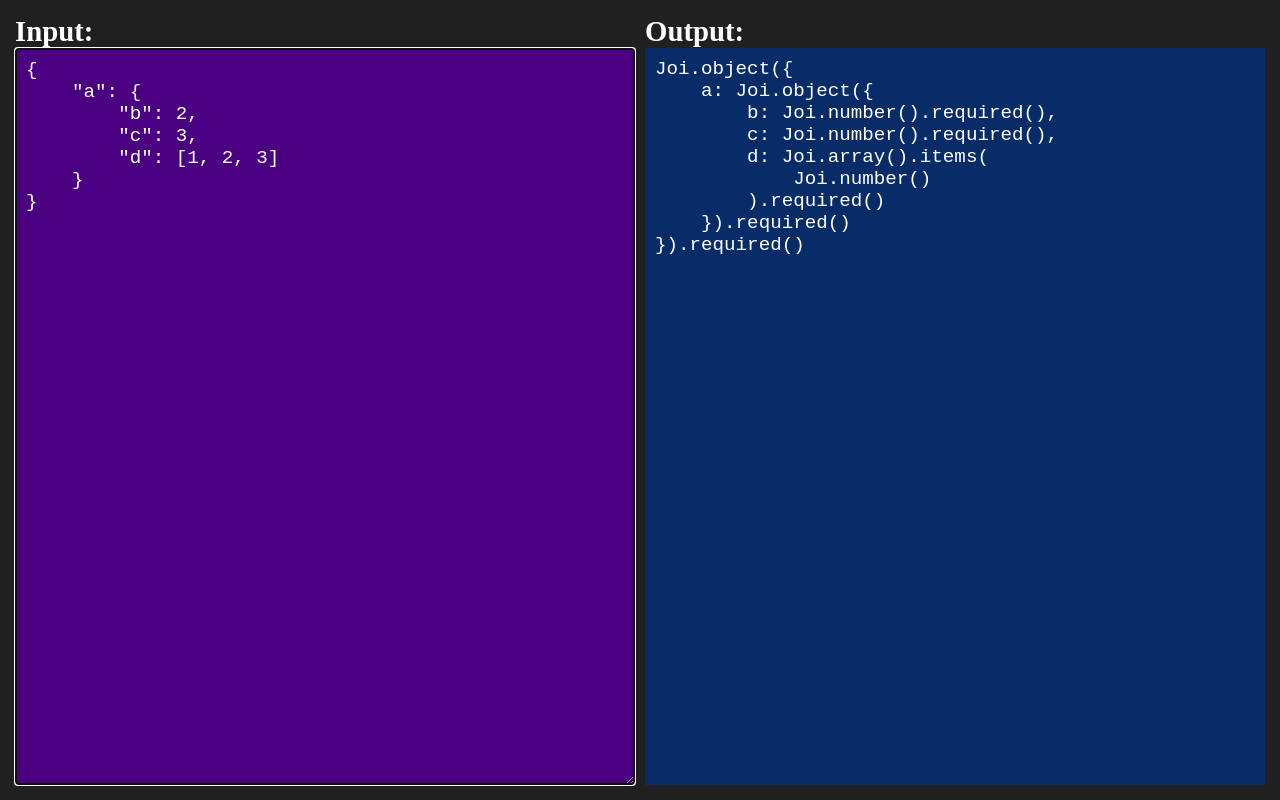
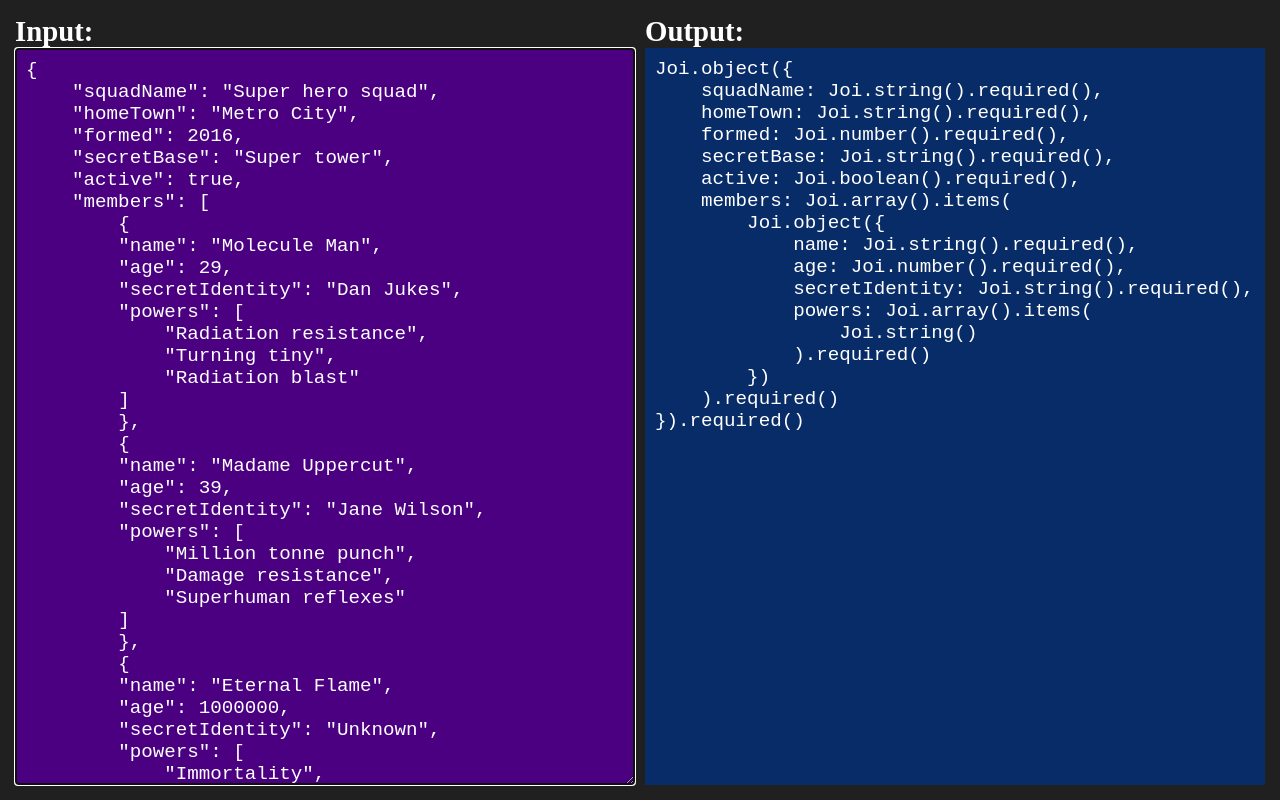
Before and after one commit to mterczynski/Joi-schema-generator, a website with bundled scripts: page public/index.html in a window 1280 px wide. Built offline with nearby package versions, Linux system fonts and the light colour scheme.

Commit message:
Update example

```diff
--- a/public/index.html
+++ b/public/index.html
@@ -14,11 +14,45 @@
                 <h2>Input:</h2>
                 <textarea id='input-textarea' class='input-textarea text-column'>
 {
-    "a": {
-        "b": 2,
-        "c": 3,
-        "d": [1, 2, 3]
-    }
+    "squadName": "Super hero squad",
+    "homeTown": "Metro City",
+    "formed": 2016,
+    "secretBase": "Super tower",
+    "active": true,
+    "members": [
+        {
+        "name": "Molecule Man",
+        "age": 29,
+        "secretIdentity": "Dan Jukes",
+        "powers": [
+            "Radiation resistance",
+            "Turning tiny",
+            "Radiation blast"
+        ]
+        },
+        {
+        "name": "Madame Uppercut",
+        "age": 39,
+        "secretIdentity": "Jane Wilson",
+        "powers": [
+            "Million tonne punch",
+            "Damage resistance",
+            "Superhuman reflexes"
+        ]
+        },
+        {
+        "name": "Eternal Flame",
+        "age": 1000000,
+        "secretIdentity": "Unknown",
+        "powers": [
+            "Immortality",
+            "Heat Immunity",
+            "Inferno",
+            "Teleportation",
+            "Interdimensional travel"
+        ]
+        }
+    ]
 }</textarea>
             </div>
 
```
